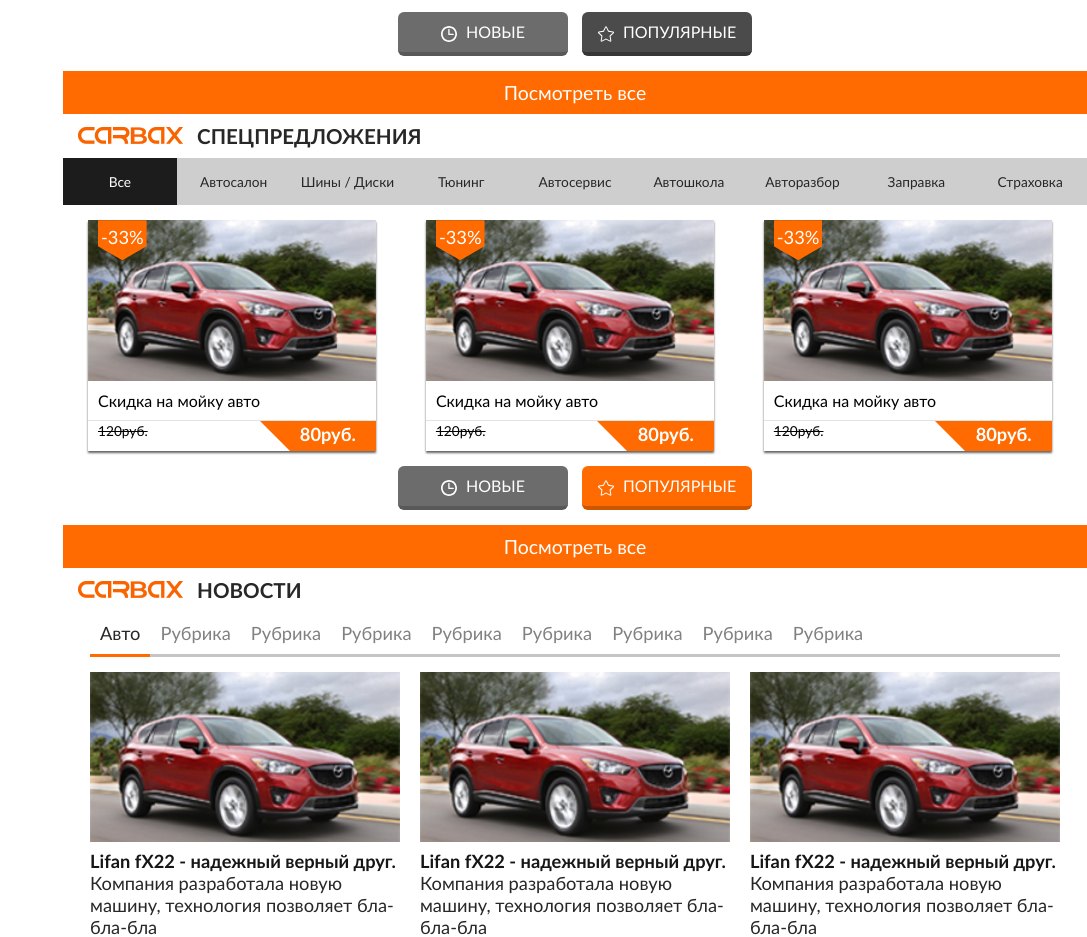
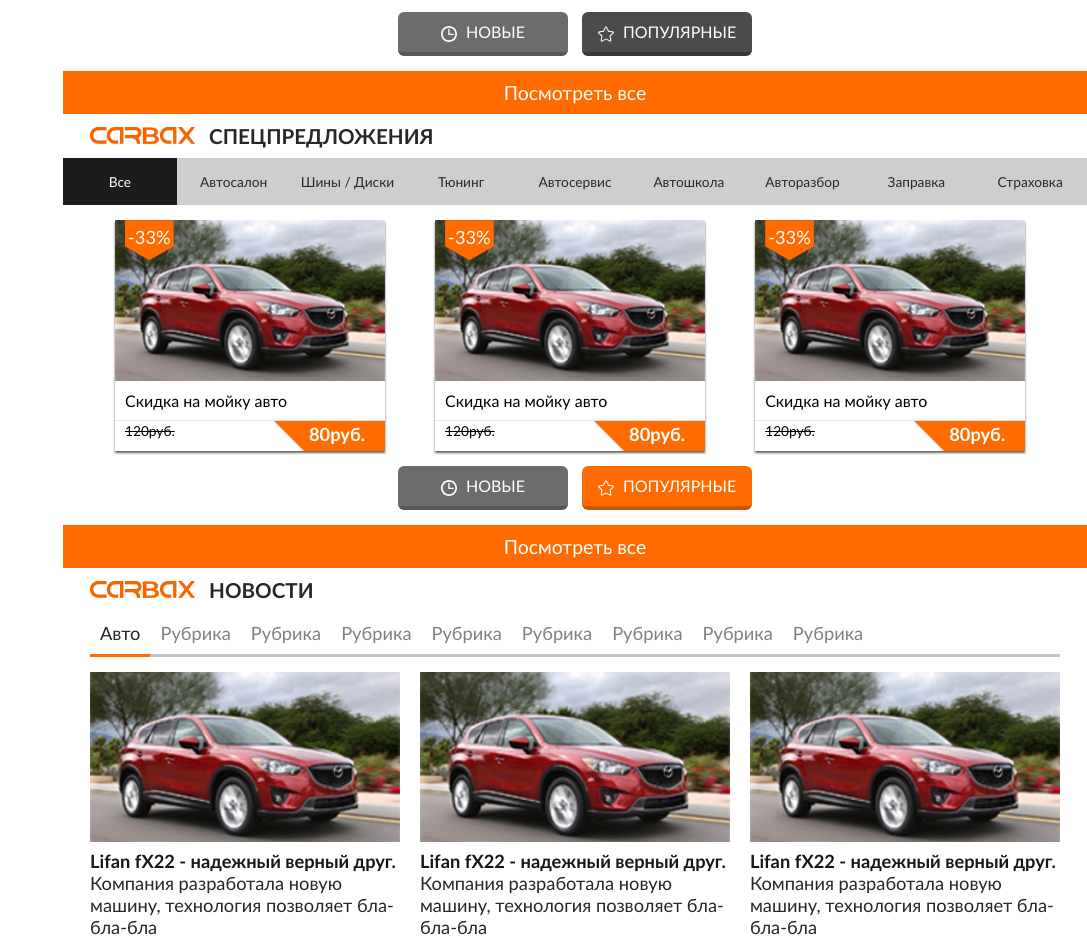
Before and after one commit to Kirbaba/carbax, a website: page index.html in a window 1280 px wide. Shown: the part 1863-2800 px from the top of the page, without its empty margins (193-1280 px from the left). Drawn offline with nearby package versions, Linux system fonts and the light colour scheme.

Commit message:
Главная - правки

```diff
--- a/app/sass/base/_base.scss
+++ b/app/sass/base/_base.scss
@@ -7,6 +7,7 @@
   flex-direction: column;
   min-height: 100vh;
   font-family: $calibri;
+  min-width: 1200px;
 }
 
 %clearfix {
--- a/app/sass/base/_grid.scss
+++ b/app/sass/base/_grid.scss
@@ -1,5 +1,8 @@
 .page-wrap {
   width: 100%;
+  @include respondTo(tablet) {
+     position: relative;
+  }
 }
 
 .container {
@@ -31,3 +34,9 @@
     width: 990px;
   }
 }
+
+@media (min-width: 1900px) {
+  .container {
+    width: 1200px;
+  }
+}
--- a/app/sass/content/_content.scss
+++ b/app/sass/content/_content.scss
@@ -10,9 +10,24 @@
 	-webkit-flex-flow: column wrap;
 	    -ms-flex-flow: column wrap;
 	        flex-flow: column wrap;
+	@include respondTo(tablet) {
+    	display: block;
+		position: relative;
+		-webkit-flex-basis: 100%;
+		        flex-basis: 100%;
+	}
 	&__wrap {
+
 		-webkit-flex: 1;
 		    -ms-flex: 1;
 		        flex: 1;
+	    @include respondTo(tablet) {
+	    	display: block;
+			float: left;
+			width: 100%;
+			position: relative;
+			-webkit-flex-basis: 100%;
+			        flex-basis: 100%;
+		}
 	}
 }
--- a/app/sass/content/_index.scss
+++ b/app/sass/content/_index.scss
@@ -175,6 +175,9 @@
 					text: #fff 300 16px;
 					padding: 15px 0;
 					@include transition(.3s);
+					 @include respondTo(tablet) {
+					     height: 45px;
+					  }
 					&:hover {
 						background-color: darken(#333, 10%);
 					}
@@ -429,6 +432,7 @@
 				position: relative;
 				padding: 10px 10px;
 				text: #818181 500 16px;
+
 				&:after {
 					content: "";
 					position: absolute;
@@ -546,7 +550,7 @@
 			-webkit-box-sizing: border-box;
 			   -moz-box-sizing: border-box;
 			        box-sizing: border-box;
-		    padding: 10px 15px;
+		    padding: 10px 0;
 		   img {
 				max-width: 110px;
 				vertical-align: baseline;
@@ -582,6 +586,10 @@
 				-webkit-box-sizing: border-box;
 				   -moz-box-sizing: border-box;
 				        box-sizing: border-box;
+				@include respondTo(tablet) {
+					height: 45px;
+					padding: 5px 10px;
+				}
 				&:hover {
 					background-color: darken(#CFCECE, 10%);
 				}
--- a/app/sass/content/_sidebar.scss
+++ b/app/sass/content/_sidebar.scss
@@ -8,8 +8,12 @@
 	   -moz-box-sizing: border-box;
 	        box-sizing: border-box;
 	width: 20%;
-	z-index: 0;
+	z-index: 999;
 	background-color: $base;
+	@include respondTo(tablet) {
+    	position: absolute;
+    	width: 250px;
+	}
 	&__list {
 		float: left;
 		width: 100%;
--- a/app/sass/footer/_style.scss
+++ b/app/sass/footer/_style.scss
@@ -1,10 +1,18 @@
 .footer {
+    flex: 1 0 100%;
 	background-color: $base;
 	padding: 45px 15px 45px 0;
 	-webkit-box-sizing: border-box;
 	   -moz-box-sizing: border-box;
 	        box-sizing: border-box;
 	color: #FFF;
+	@include respondTo(tablet) {
+		float: left;
+		width: 100%;
+		position: relative;
+		-webkit-flex-basis: 100%;
+		        flex-basis: 100%;
+	}
 	&__sitemap {
 		float: left;
 		width: 100%;
--- a/app/sass/header/_head.scss
+++ b/app/sass/header/_head.scss
@@ -8,7 +8,7 @@
 	align-items: center;
 	justify-content: space-between;
 	background-color: $base;
-	z-index: 5;
+	z-index: 1000;
 	&__logo {
 		float: left;
 		width: 20%;
--- a/index.html
+++ b/index.html
@@ -452,11 +452,16 @@
 				<!-- open .home-deals -->
 				<section class="home-deals">
 					<!-- open .home-deals__nav -->
-					<nav class="home-deals__nav">
+					<!-- open .container -->
+					<div class="container">
 						<a href="#" class="home-deals__link">
 							<img src="img/carbax_logo_2.png" alt="" />
 							<strong>спецпредложения</strong>
 						</a>
+					</div>
+					<!-- close .container -->
+
+					<nav class="home-deals__nav">
 						<ul>
 							<li><a href="#" class="home-deals__nav_item home-deals__nav_item_active">Все</a></li>
 			                <li><a href="#" class="home-deals__nav_item">Автосалон</a></li>
@@ -468,12 +473,13 @@
 			                <li><a href="#" class="home-deals__nav_item">Заправка</a></li>
 			                <li><a href="#" class="home-deals__nav_item">Страховка</a></li>
 						</ul>
-
 					</nav>
 					<!-- close .home-deals__nav -->
 
 					<!-- open .home-deals__content -->
 					<div class="home-deals__content">
+						<!-- open .container -->
+						<div class="container">
 							<div class="deals__item">
 								<div class="deals__block">
 									<div class="deals__block-sale">-33%</div>
@@ -544,6 +550,9 @@
 								</div>
 							</div>
 						</div>
+						<!-- close .container -->
+
+					</div>
 					<!-- close .home-deals__content -->
 
 					<!-- open .home-deals__controls -->
@@ -574,10 +583,14 @@
 				<section class="home-news">
 					<!-- open .home-news__topline -->
 					<div class="home-news__topline">
+						<!-- open .container -->
+						<div class="container">
 							<a href="#">
 								<img src="img/carbax_logo_2.png" alt="" />
 								<strong>новости</strong>
 							</a>
+						</div>
+						<!-- close .container -->
 					</div>
 					<!-- close .home-news__topline -->
 					<!-- open .container -->
```
Also changed, not shown: app/html/index.html (+15 -2 lines), css/style.min.css, 1 other file. Lines whose indentation alone changed are shown as unchanged.
